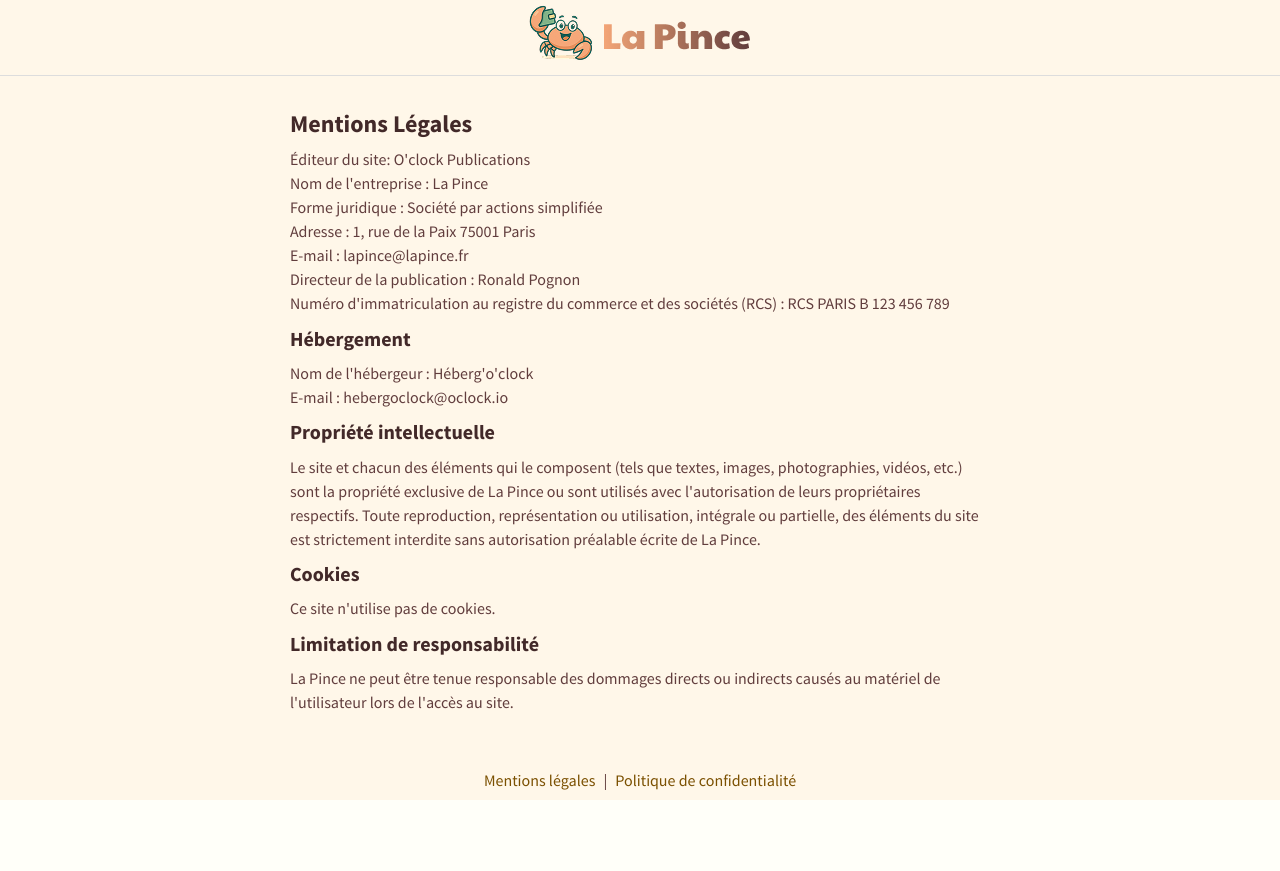
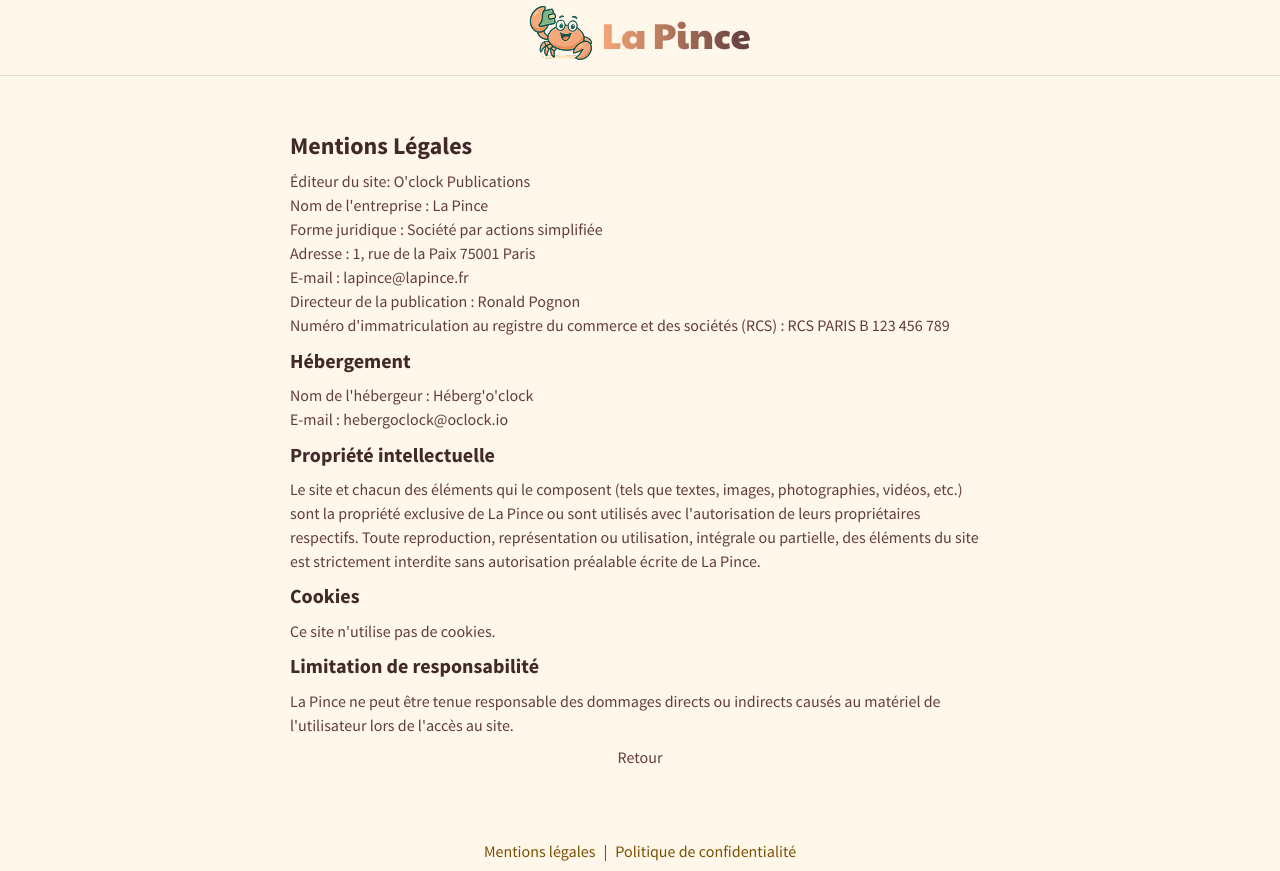
Before and after one commit to La-Pince-Sushi/la-pince-front, a React (Vite) app: page /legal-notice in a window 1280 px wide. Before the commit the page ends 800 px from the top, so only its background shows below. Built offline with nearby package versions, Linux system fonts and the light colour scheme; no server answers.

Commit message:
style and refactor: header layout, legal notice and privacy policy + index

```diff
--- a/src/components/layout/HeaderLayout.scss
+++ b/src/components/layout/HeaderLayout.scss
@@ -13,10 +13,10 @@
   display: flex;
   align-items: center;
   justify-content: center;
-  overflow-y: auto; /* Pour gérer le défilement si nécessaire */
+  overflow-y: auto;
 }
 
-/* Ajout pour s'assurer que header et footer ne se réduisent pas */
+/* Pour s'assurer que header et footer ne se réduisent pas */
 .header-public, .footer-public {
   flex-shrink: 0;
 }
--- a/src/pages/legal/LegalNotice.tsx
+++ b/src/pages/legal/LegalNotice.tsx
@@ -1,7 +1,10 @@
 import React from "react";
+import { useNavigate } from "react-router-dom";
+import { Button } from "../../components/common/Button.tsx";
 
 const LegalNotice: React.FC = () => {
 
+  const navigate = useNavigate();
   const isMobile = window.innerWidth <= 768;
 
   return (
@@ -52,6 +55,7 @@ const LegalNotice: React.FC = () => {
         La Pince ne peut être tenue responsable des dommages directs ou indirects
         causés au matériel de l'utilisateur lors de l'accès au site.
       </p>
+      <Button className="back-link" onClick={() => navigate(-1)} label="Retour"/>
     </div>
   );
 };
--- a/src/pages/legal/PrivacyPolicy.tsx
+++ b/src/pages/legal/PrivacyPolicy.tsx
@@ -1,7 +1,10 @@
 import React from "react";
+import { useNavigate } from "react-router-dom";
+import { Button } from "../../components/common/Button.tsx";
 
 const PrivacyPolicy: React.FC = () => {
 
+  const navigate = useNavigate();
   const isMobile = window.innerWidth <= 768;
 
   return (
@@ -40,6 +43,7 @@ const PrivacyPolicy: React.FC = () => {
         utilisées pour personnaliser votre expérience et répondre à vos besoins
           individuels.
       </p>
+      <Button className="back-link" onClick={() => navigate(-1)} label="Retour"/>
     </div>
   );
 };
--- a/src/styles/index.scss
+++ b/src/styles/index.scss
@@ -23,15 +23,6 @@
 html,
 body {
   background-color: #FFFFF9;
-  height: 100%;
-  margin: 0;
-  padding: 0;
-}
-
-#root {
-  height: 100%;
-  display: flex;
-  flex-direction: column;
 }
 
 .content {
```
